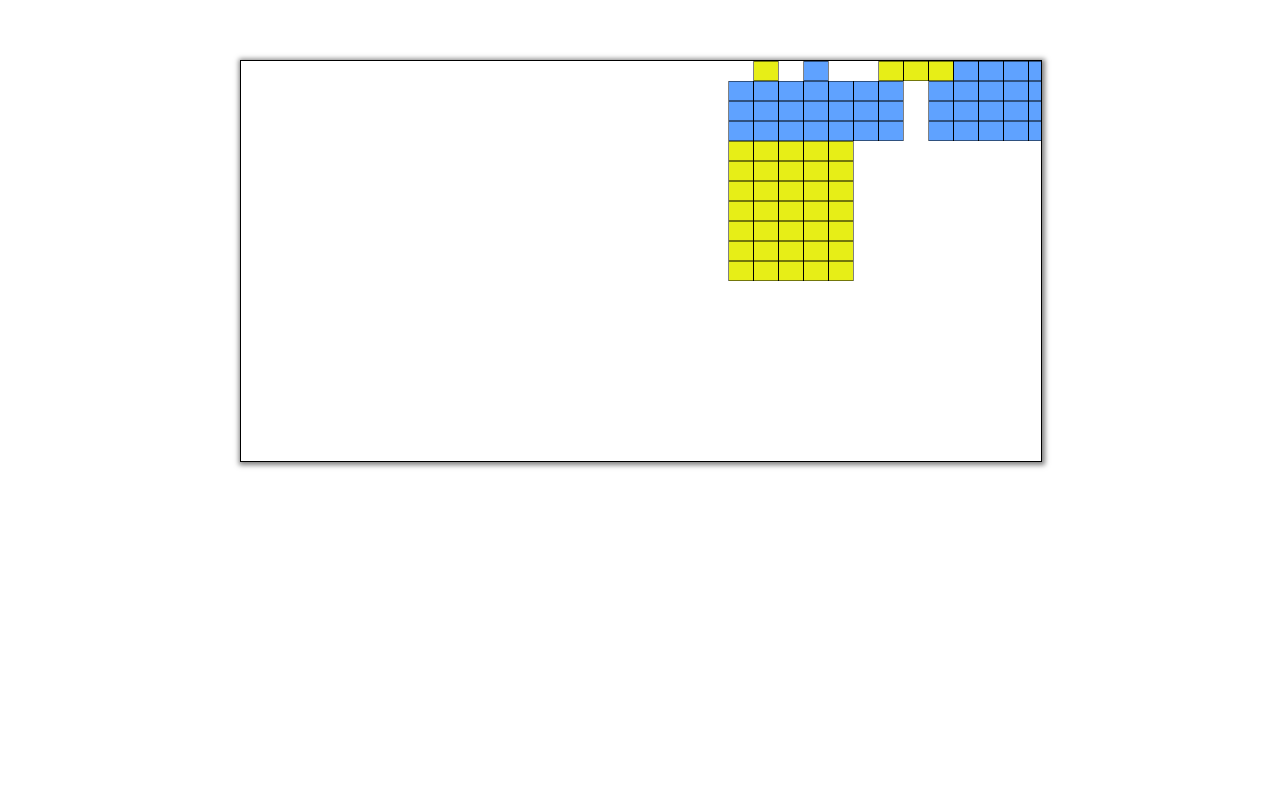
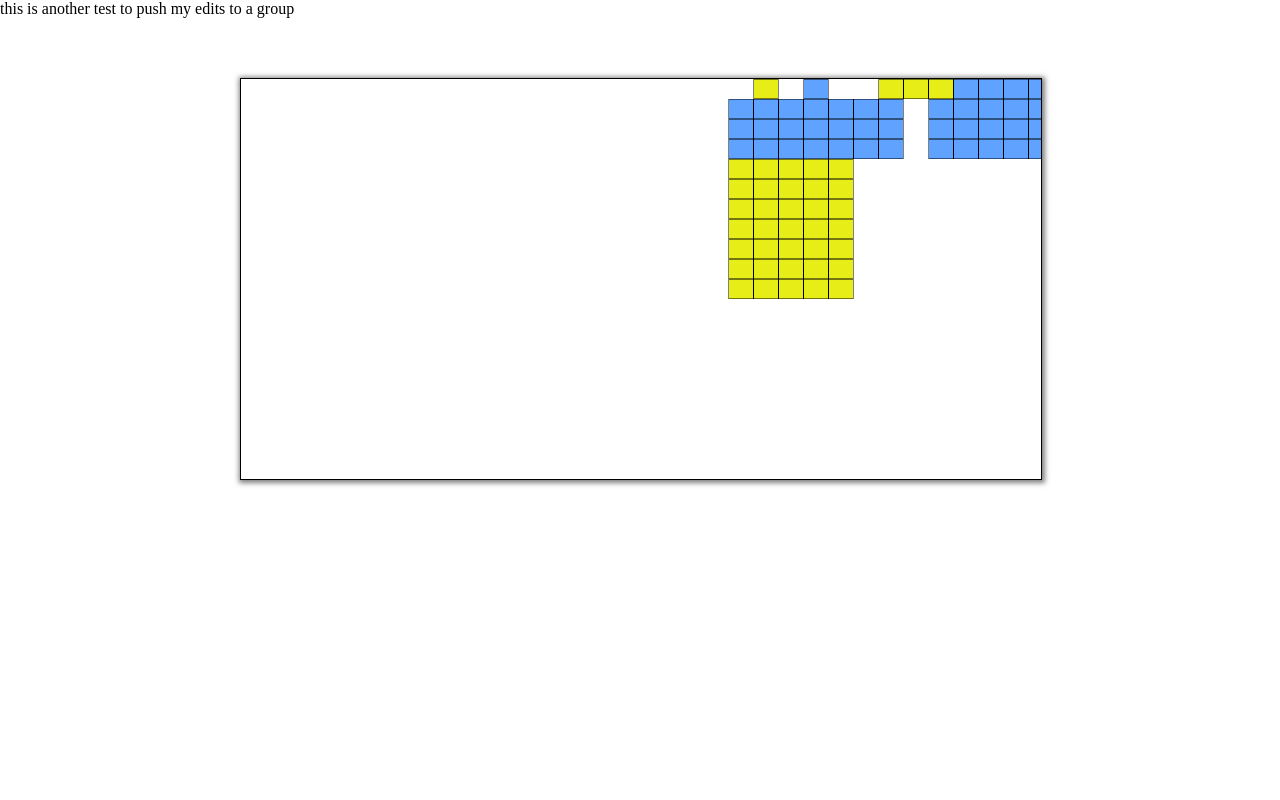
Before and after one commit to justins-world/game, a PHP site: page / in a window 1280 px wide. Run offline with PHP 8.4, Linux system fonts and the light colour scheme.

Commit message:
text added
there was only one line of text added to this version, later tonight i
will be adding some other cool things !!!

```diff
--- a/index.php
+++ b/index.php
@@ -20,7 +20,7 @@
 		}
 		canvas{position: absolute; left: 50%; margin-left: -400px!important; -webkit-box-shadow: 1px 1px 5px 2px rgba(0,0,0,0.5);box-shadow: 1px 1px 5px 2px rgba(0,0,0,0.5);}
 	</style>
-
+	this is another test to push my edits to a group
 </head>
 <body>
 	<canvas id="main" style="display: block; width: 800; height: 400; margin: 60px auto;   border:1px solid #000;"></canvas>
```
